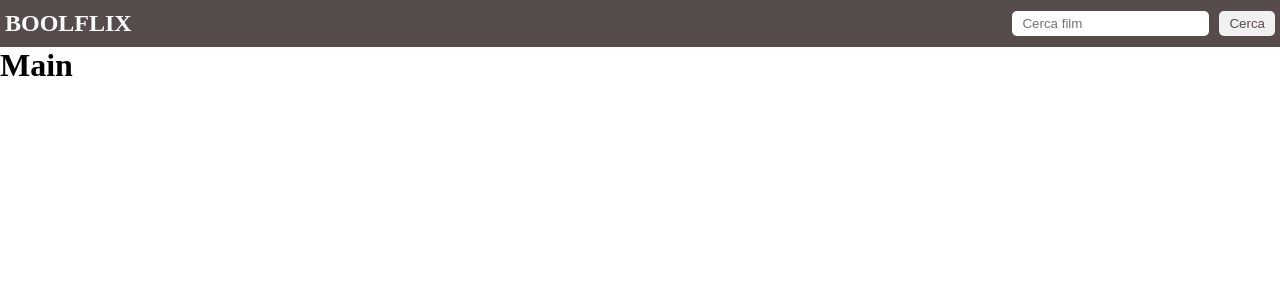
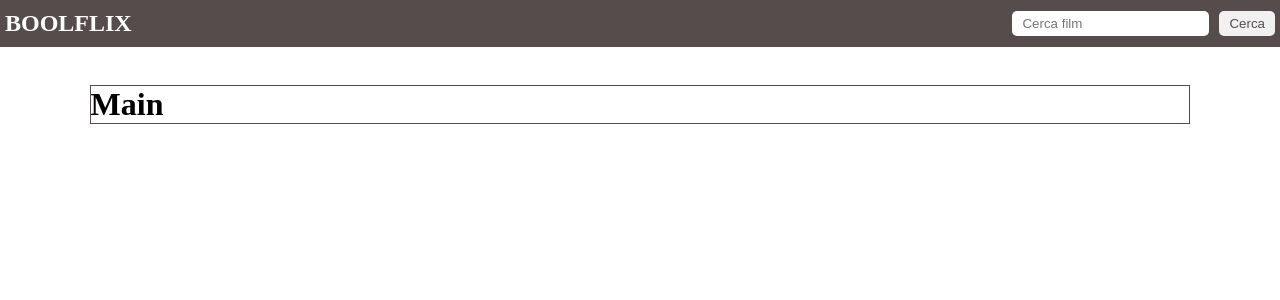
Before and after one commit to AlexLosciale/react-boolflix, a React (Vite) app: page / in a window 1280 px wide. Shown: the top 300 px of the page. Built offline with nearby package versions, Linux system fonts and the light colour scheme.

Commit message:
add:main

```diff
--- a/components/main.jsx
+++ b/components/main.jsx
@@ -1,6 +1,6 @@
 const main = () => {
   return (
-    <div>
+    <div className="main">
       <h1>Main</h1>
     </div>
   );
--- a/src/index.css
+++ b/src/index.css
@@ -33,3 +33,9 @@
     border-radius: 5px;
     margin-right: 10px;
 }
+
+.main{
+    display: flex;
+    margin: 3% 7%;
+    border: 1px solid #564c4c;
+}
```
